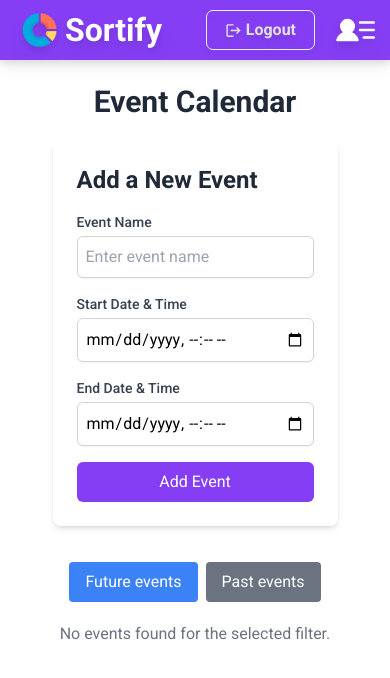
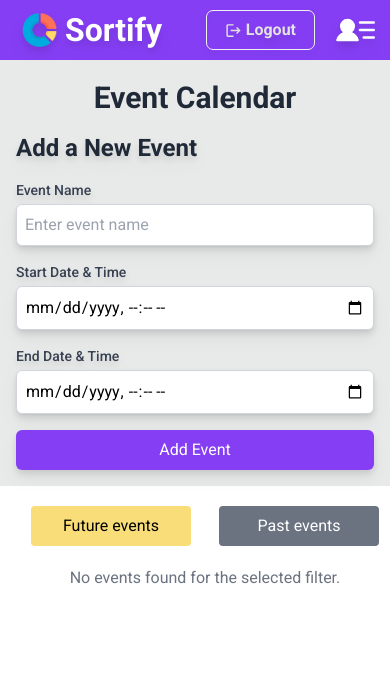
Before and after one commit to Prostecki/Sortify, a React (Vite) app: page /eventcalendar in a window 390 px wide. Shown: the top 678 px of the page. Built offline with nearby package versions, Linux system fonts and the light colour scheme; sample sign-in values are in the browser's storage.

Commit message:
Created responsive design, possibilities to edit date, headline by using additional container form

```diff
--- a/src/components/planner/EventCalendar.jsx
+++ b/src/components/planner/EventCalendar.jsx
@@ -1,11 +1,10 @@
 import EventList from "./EventList";
 import EventForm from "./EventForm";
+import FilterButtons from "./FilterButtons";
 import { useState, useEffect } from "react";
 
 import { useUserContext } from "../../context/UserContext";
-import { useEventCalendarContext } from "../../context/EventCalendarContext";
 export default function EventCalendar() {
-  const { filter, setFilter } = useEventCalendarContext();
   const { user } = useUserContext();
 
   const [tasks, setTasks] = useState(() => {
@@ -22,32 +21,17 @@ export default function EventCalendar() {
   }, [tasks, user]);
 
   return (
-    <div className="flex flex-col items-center gap-5 p-6 rounded-lg">
-      <h1 className="text-3xl font-bold text-center text-gray-800">
-        Event Calendar
-      </h1>
-
-      {/* Add event */}
-      <EventForm />
-
-      {/* Filter buttons */}
-      <div className="mt-4">
-        <button
-          onClick={() => setFilter("upcoming")}
-          className="px-4 py-2 bg-blue-500 text-white rounded hover:bg-blue-600 mr-2"
-        >
-          Future events
-        </button>
-        <button
-          onClick={() => setFilter("past")}
-          className="px-4 py-2 bg-gray-500 text-white rounded hover:bg-gray-600"
-        >
-          Past events
-        </button>
+    <section className="flex flex-col sm:flex-row">
+      <div className="flex flex-col sm:flex sm:justify-center bg-eventsGrey relative">
+        <h1 className="text-3xl font-bold text-center text-gray-800 mt-5">
+          Event Calendar
+        </h1>
+        <EventForm />
       </div>
-
-      {/* Event list */}
-      <EventList />
-    </div>
+      <div className="flex flex-col">
+        <FilterButtons />
+        <EventList />
+      </div>
+    </section>
   );
 }
--- a/src/components/planner/EventForm.jsx
+++ b/src/components/planner/EventForm.jsx
@@ -2,25 +2,18 @@ import { useUserContext } from "../../context/UserContext";
 import { useEventCalendarContext } from "../../context/EventCalendarContext";
 import { div } from "motion/react-client";
 export default function EventForm() {
-  const {
-    handleSubmit,
-    name,
-    start,
-    end,
-    setName,
-    setStart,
-    setEnd,
-    deleteEvent,
-    filteredEvents,
-    error,
-  } = useEventCalendarContext();
+  const { handleSubmit, name, start, end, setName, setStart, setEnd, error } =
+    useEventCalendarContext();
 
   const { user } = useUserContext();
 
   return (
-    <div className="p-6 bg-white rounded-lg shadow-md">
+    <div className="bg-eventsGrey h-screen max-sm:h-full max-sm:w-screen p-4">
       {user ? (
-        <form onSubmit={handleSubmit} className="flex flex-col gap-4">
+        <form
+          onSubmit={handleSubmit}
+          className="flex flex-col gap-4 drop-shadow-lg"
+        >
           <h2 className="text-2xl font-bold text-gray-800">Add a New Event</h2>
 
           {/* Event Name */}
--- a/src/components/planner/EventList.jsx
+++ b/src/components/planner/EventList.jsx
@@ -1,47 +1,121 @@
+import { useState } from "react";
 import { useEventCalendarContext } from "../../context/EventCalendarContext";
 import { useUserContext } from "../../context/UserContext";
+
 export default function EventList() {
-  const { filteredEvents, deleteEvent } = useEventCalendarContext();
+  const { filteredEvents, deleteEvent, updateEvents } =
+    useEventCalendarContext();
   const { user } = useUserContext();
 
+  const [editingEventId, setEditingEventId] = useState(null);
+  const [newName, setNewName] = useState("");
+  const [newStart, setNewStart] = useState("");
+  const [newEnd, setNewEnd] = useState("");
+
+  const handleEdit = (event) => {
+    setEditingEventId(event.id);
+    setNewName(event.name);
+    setNewStart(event.start);
+    setNewEnd(event.end);
+  };
+
+  const handleSave = (id) => {
+    if (!newName.trim() || !newStart.trim() || !newEnd.trim()) return;
+
+    updateEvents(id, {
+      name: newName,
+      start: newStart,
+      end: newEnd,
+    });
+
+    setEditingEventId(null);
+    setNewName("");
+    setNewStart("");
+    setNewEnd("");
+  };
+
   return (
-    <div className="flex">
-      <ul>
+    <section className="flex flex-col ml-5 max-sm:ml-5">
+      <ul className="w-full flex flex-col gap-6">
         {filteredEvents.length > 0 ? (
           filteredEvents.map((event) => (
             <li
-              className={`border border-black p-5 rounded-xl my-10 ${
+              className={`border drop-shadow-md p-5 rounded-xl ${
                 new Date(event.start) < new Date()
                   ? "text-gray-500"
                   : "text-black"
-              }`}
+              } bg-white transition-all sm:shadow-lg`}
               key={event.id}
             >
-              <h3 className="font-semibold">{event.name}</h3>
-              <p>
+              {editingEventId === event.id ? (
+                <div className="flex flex-col gap-3 sm:flex-row sm:items-center">
+                  <input
+                    type="text"
+                    value={newName}
+                    onChange={(e) => setNewName(e.target.value)}
+                    className="border px-2 py-1 rounded w-full sm:w-auto"
+                  />
+                  <input
+                    type="datetime-local"
+                    value={newStart}
+                    onChange={(e) => setNewStart(e.target.value)}
+                    className="border px-2 py-1 rounded w-full sm:w-auto"
+                  />
+                  <input
+                    type="datetime-local"
+                    value={newEnd}
+                    onChange={(e) => setNewEnd(e.target.value)}
+                    className="border px-2 py-1 rounded w-full sm:w-auto"
+                  />
+                  <div className="flex gap-2 mt-2 sm:mt-0">
+                    <button
+                      onClick={() => handleSave(event.id)}
+                      className="px-4 py-2 bg-green-500 text-white rounded hover:bg-green-600"
+                    >
+                      Save
+                    </button>
+                    <button
+                      onClick={() => setEditingEventId(null)}
+                      className="px-4 py-2 bg-gray-500 text-white rounded hover:bg-gray-600"
+                    >
+                      Cancel
+                    </button>
+                  </div>
+                </div>
+              ) : (
+                <>
+                  <h3
+                    onClick={() => handleEdit(event)}
+                    className="font-semibold cursor-pointer mb-2 text-lg sm:text-xl p-1 text-start hover:bg-eventsBlue hover:text-white rounded-lg"
+                  >
+                    {event.name}
+                  </h3>
+                  <p className="text-sm sm:text-base">
                     Start: {new Date(event.start).toLocaleString()} - End:{" "}
                     {new Date(event.end).toLocaleString()}
                   </p>
                   <div>
-                <p>
+                    <p className="text-sm text-gray-600">
                       Added by:{" "}
                       {event.userId === user?.id ? user?.username : "Unknown"}
                     </p>
                   </div>
                   <button
                     onClick={() => deleteEvent(event.id)}
-                className="mt-2 px-4 py-2 bg-red-500 text-white rounded hover:bg-red-600"
+                    className="mt-2 px-4 py-2 bg-eventsRed text-white rounded hover:bg-red-600"
                   >
                     Delete
                   </button>
+                </>
+              )}
             </li>
           ))
         ) : (
-          <p className="text-gray-500">
+          <p className="text-gray-500 text-center">
             No events found for the selected filter.
           </p>
         )}
       </ul>
-    </div>
+    </section>
   );
 }
--- /dev/null
+++ b/src/components/planner/FilterButtons.jsx
@@ -0,0 +1,20 @@
+import { useEventCalendarContext } from "../../context/EventCalendarContext";
+export default function FilterButtons() {
+  const { setFilter } = useEventCalendarContext();
+  return (
+    <div className="my-5 flex max-sm:flex-row flex-row max-w-full gap-5 ml-5 justify-center">
+      <button
+        onClick={() => setFilter("upcoming")}
+        className="w-[10rem] px-4 py-2 bg-eventsYellow text-black rounded hover:bg-blue-600 mr-2"
+      >
+        Future events
+      </button>
+      <button
+        onClick={() => setFilter("past")}
+        className="w-[10rem] px-4 py-2 bg-gray-500 text-white rounded hover:bg-gray-600"
+      >
+        Past events
+      </button>
+    </div>
+  );
+}
--- a/src/context/eventCalendarContext.jsx
+++ b/src/context/eventCalendarContext.jsx
@@ -19,6 +19,8 @@ export function EventCalendarProvider({ children }) {
     if (user) {
       const savedEvents = localStorage.getItem(user.id);
       setEvents(savedEvents ? JSON.parse(savedEvents) : []);
+      const parsedEvents = savedEvents ? JSON.parse(savedEvents) : [];
+      setEvents(parsedEvents.filter((event) => event && event.id));
     }
   }, [user]);
 
@@ -29,7 +31,11 @@ export function EventCalendarProvider({ children }) {
   }, [events, user]);
 
   const addEvent = (event) => {
-    setEvents((prevEvents) => [...prevEvents, event]);
+    setEvents((prevEvents) => {
+      const updatedEvents = [...prevEvents, event];
+      updatedEvents.sort((a, b) => new Date(a.start) - new Date(b.start));
+      return updatedEvents;
+    });
   };
 
   const deleteEvent = (id) => {
@@ -66,18 +72,27 @@ export function EventCalendarProvider({ children }) {
   useEffect(() => {
     const now = new Date();
     setFilteredEvents(
-      events.filter((event) => {
-        const eventStart = new Date(event.start);
-        if (filter === "upcoming") {
-          return eventStart > now;
-        } else if (filter === "past") {
-          console.log(event);
-          return eventStart <= now;
-        }
-        return true;
-      })
+      events
+        .filter((event) => event?.start)
+        .filter((event) => {
+          if (!event || !event.start) return false;
+          const eventStart = new Date(event.start);
+          return filter === "upcoming"
+            ? eventStart > now
+            : filter === "past"
+            ? eventStart <= now
+            : true;
+        })
     );
   }, [events, filter]);
+
+  const updateEvents = (id, updatedFields) => {
+    setEvents((prevEvents) =>
+      prevEvents.map((event) =>
+        event.id === id ? { ...event, ...updatedFields } : event
+      )
+    );
+  };
 
   return (
     <EventCalendarContext.Provider
@@ -93,6 +108,7 @@ export function EventCalendarProvider({ children }) {
         setFilter,
         filteredEvents,
         addEvent,
+        updateEvents,
         setStart,
         setName,
         error,
--- a/src/context/habitContext.jsx
+++ b/src/context/habitContext.jsx
@@ -173,7 +173,7 @@ export function HabitProvider({ children }) {
   };
 
   useEffect(() => {
-    console.log(showAddHabits);
+    // console.log(showAddHabits);
   }, [showAddHabits]);
 
   return (
--- a/src/context/userContext.jsx
+++ b/src/context/userContext.jsx
@@ -116,7 +116,6 @@ export function UserProvider({ children }) {
         getQuote,
         quote,
         activeUser,
-        activeUser,
         user,
         setUser,
         events,
--- a/src/pages/EventCalendarPage.jsx
+++ b/src/pages/EventCalendarPage.jsx
@@ -5,7 +5,6 @@ export default function EventCalendarPage() {
   return (
     <>
       <Nav />
-
       <EventCalendar />
     </>
   );
--- a/tailwind.config.js
+++ b/tailwind.config.js
@@ -7,6 +7,10 @@ export default {
       },
       backgroundColor: {
         habitWhite: "#F9F9F9",
+        eventsYellow: "rgb(249, 221, 120)",
+        eventsRed: "rgba(238, 122, 96)",
+        eventsBlue: "rgba(76, 168, 219)",
+        eventsGrey: "rgba(232, 233, 233)",
       },
       boxShadow: {
         habitShadow: "0 2px 5px rgba(0,0,0, 0.3)",
```
Also changed, not shown: src/components/planner/eventcalendar.css (added). Lines whose indentation alone changed are shown as unchanged.
